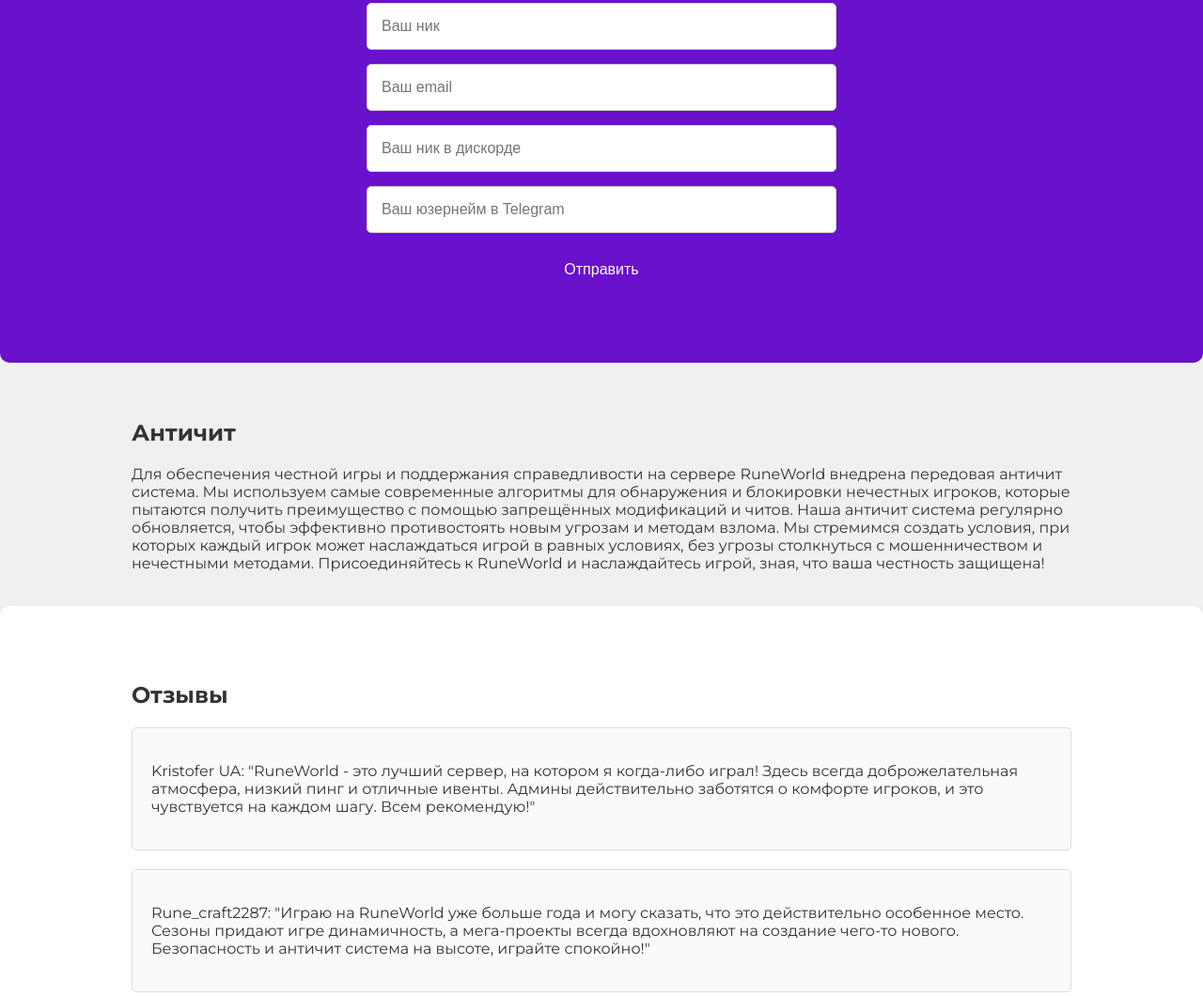
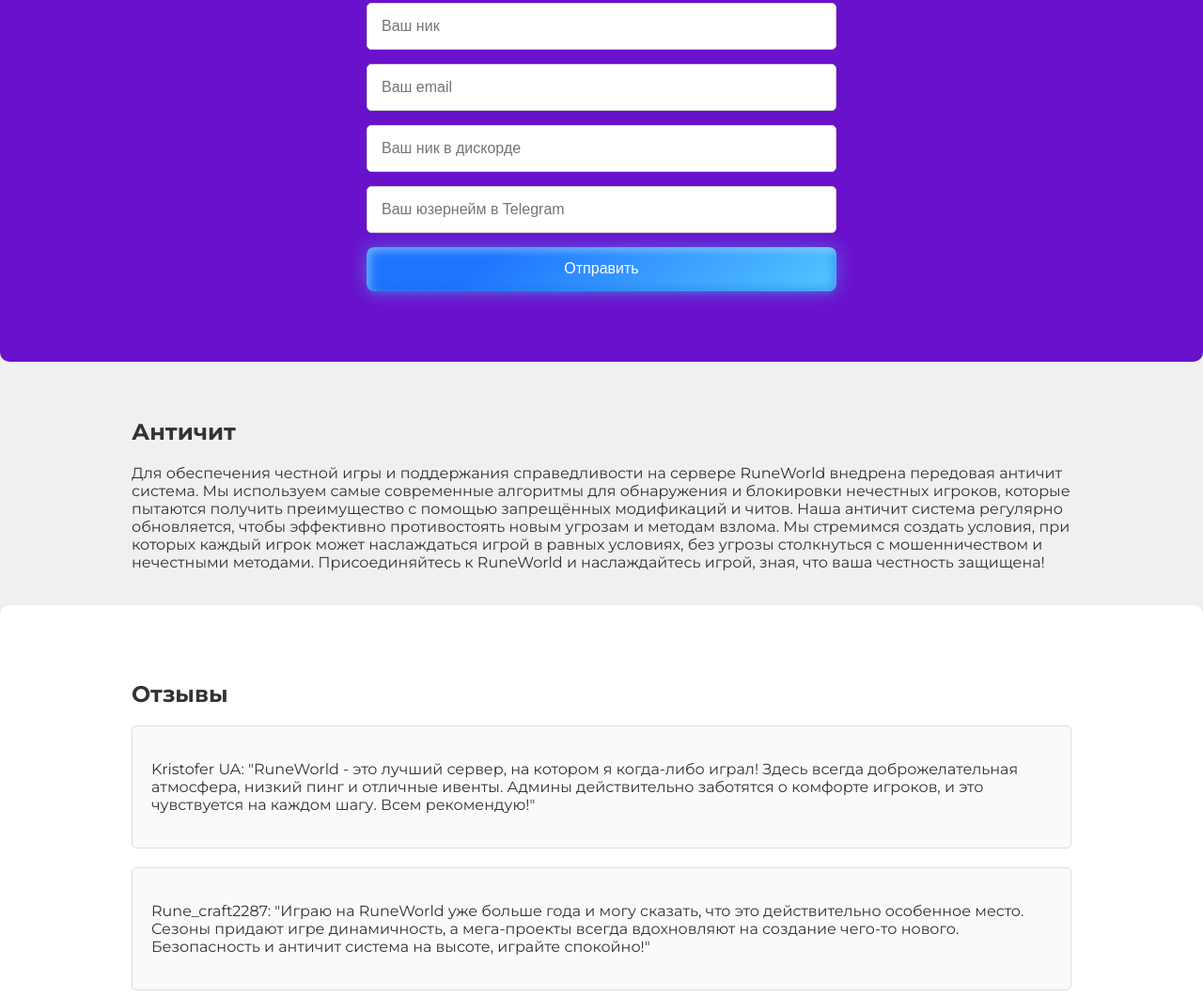
Before and after one commit to kristoferUA/rune-world-main.github.io, a plain HTML site: page index.html in a window 1280 px wide. Shown: the part 1125-2185 px from the top of the page at 94% size. Drawn offline with Linux system fonts and the light colour scheme.

Commit message:
Update index.html

```diff
--- a/index.html
+++ b/index.html
@@ -77,7 +77,7 @@
                 <input type="email" name="email" placeholder="Ваш email" required>
                 <input type="text" name="discord" placeholder="Ваш ник в дискорде" required>
                 <input type="text" name="telegram" placeholder="Ваш юзернейм в Telegram" required>
-                <button class=".but-appl" id=".but-appl" type="submit">Отправить</button>
+                <button class="but-appl" id="but-appl" type="submit">Отправить</button>
             </form>
         </div>
     </section>
```
